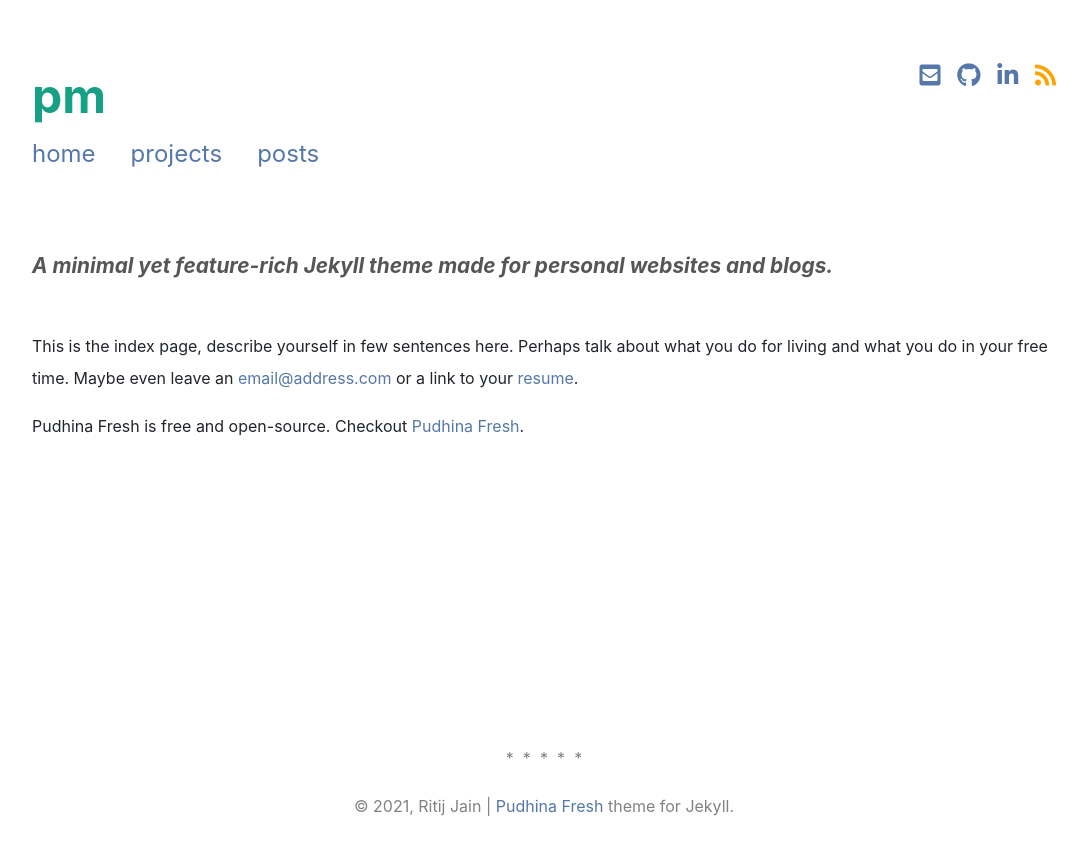
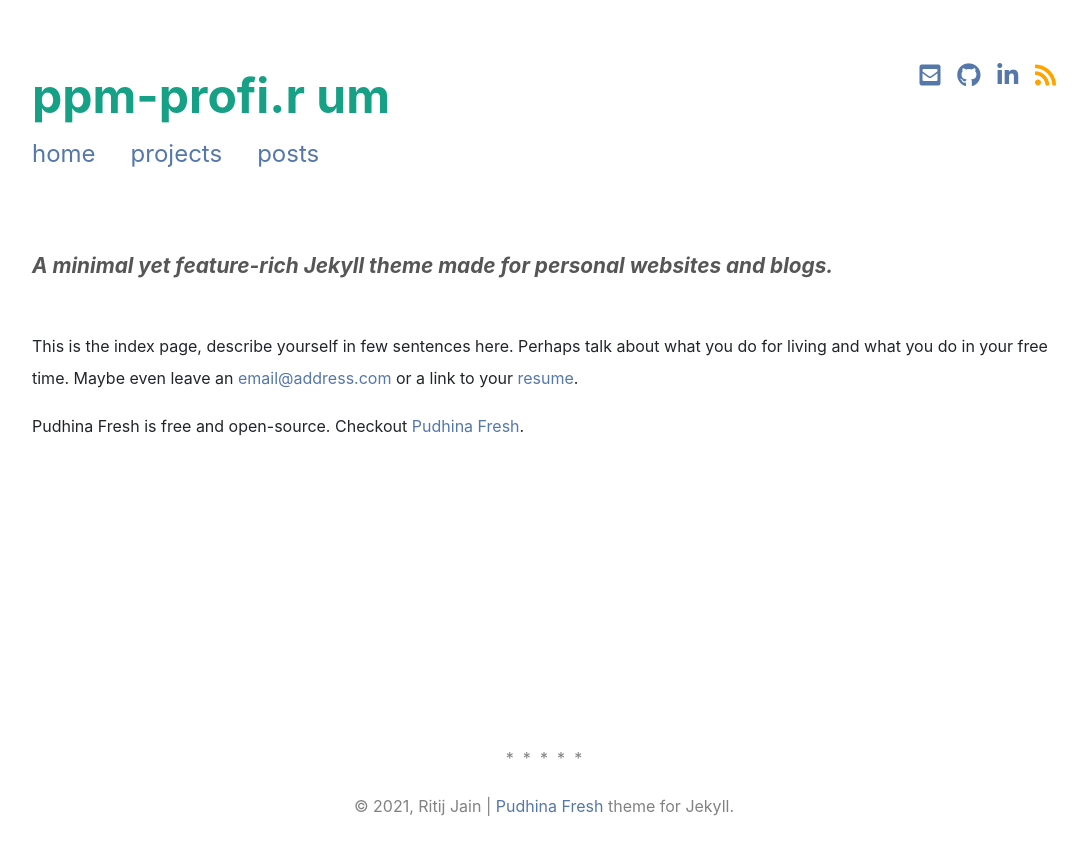
Before and after one commit to RedShadow-play/pm-profiru-82335, a Jekyll site: the page built from index.md, in a window 1280 px wide. Shown: the top 855 px of the page, without its empty margins (96-1183 px from the left). Built offline with Jekyll 4.4.1, drawn with Linux system fonts in a browser that asks for light colours; nearby versions of some CDN libraries; a style sheet for code colours, icons or effects is not loaded.

Commit message:
_config.yml: changed

```diff
--- a/_config.yml
+++ b/_config.yml
@@ -1,4 +1,4 @@
-title: pm
+title: ppm-profi.r um
 short_logo: PF.
 description: |
   A minimal yet feature-rich Jekyll theme made for personal websites and blogs.
```
